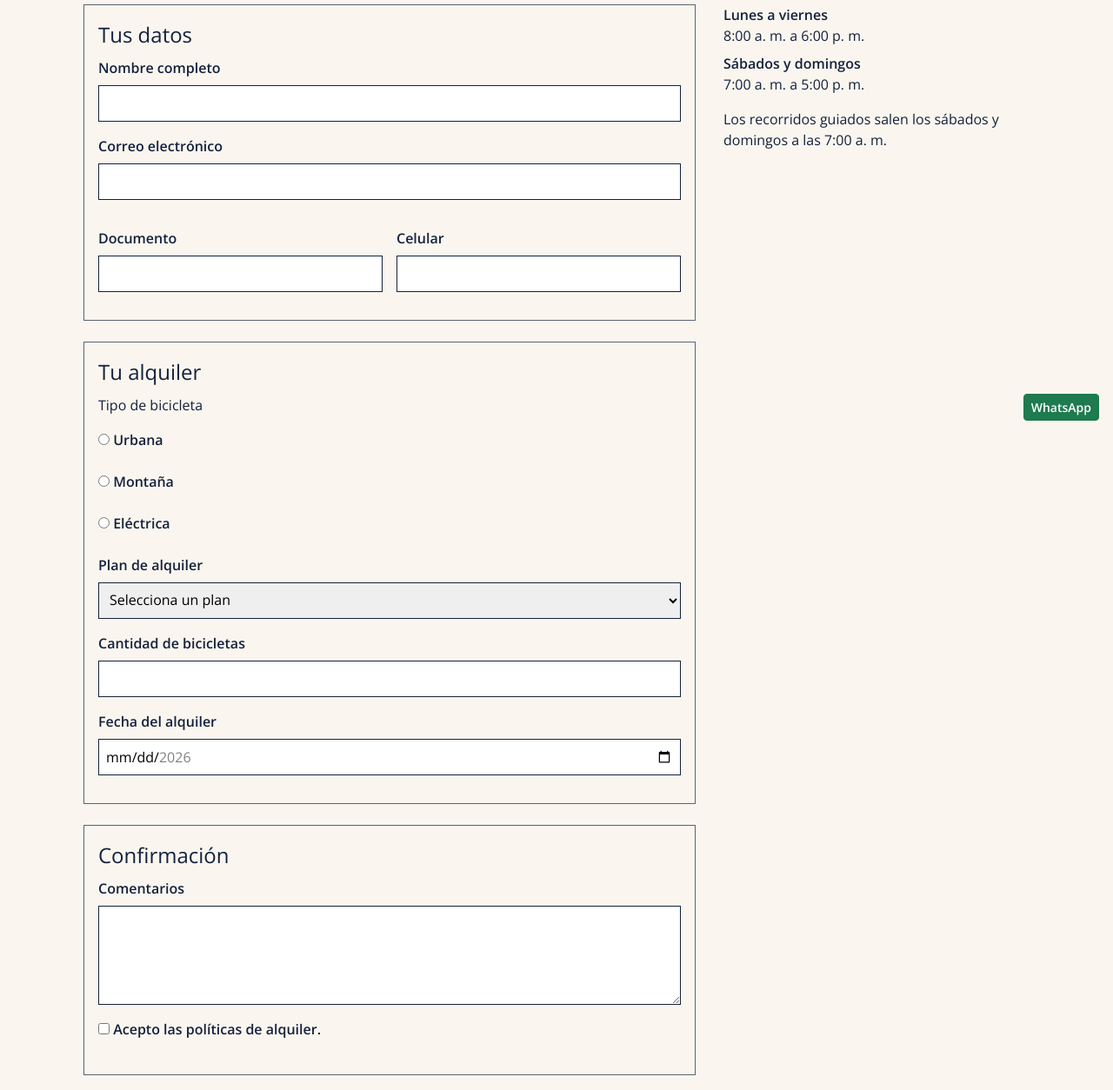
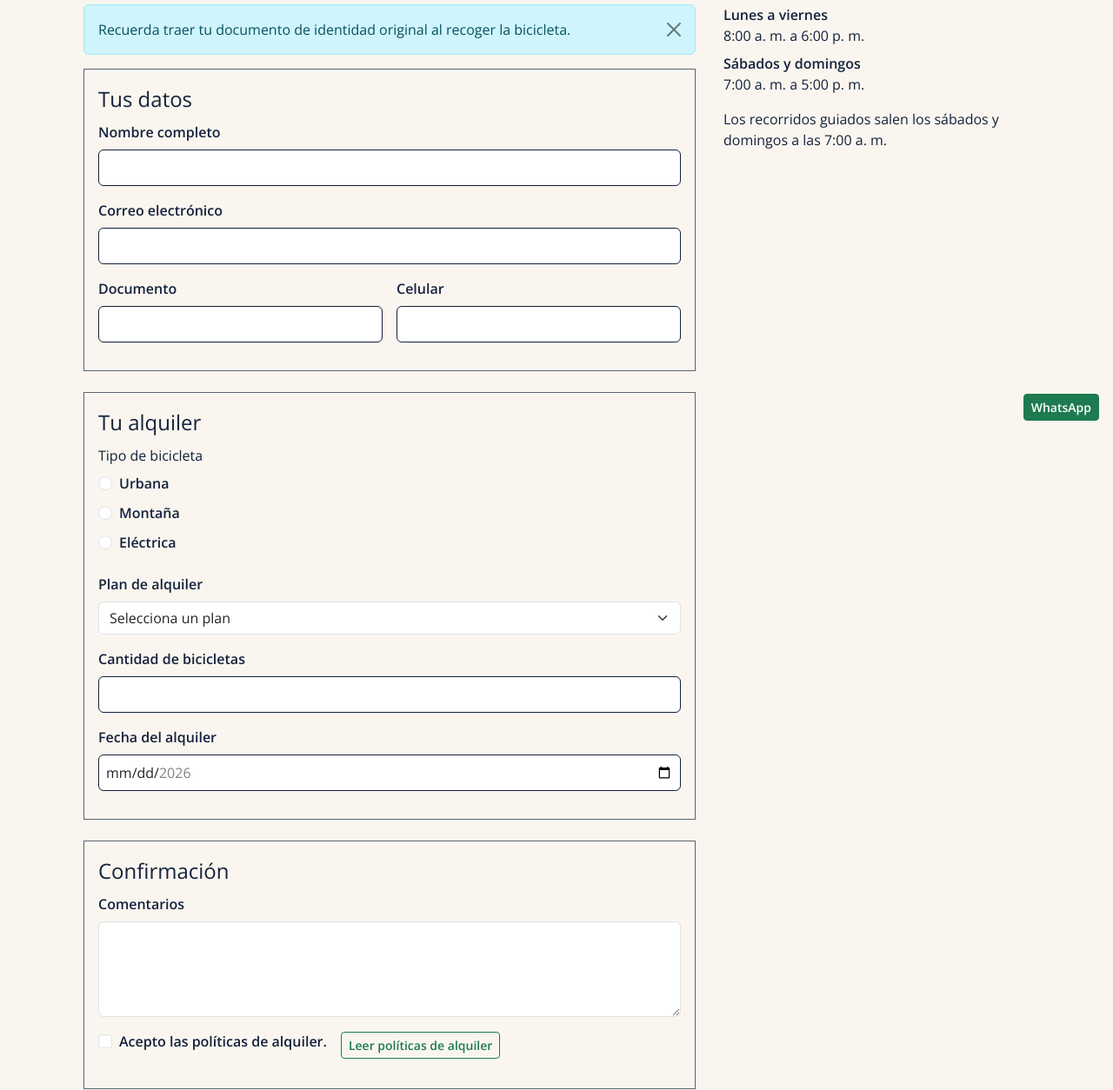
Before and after one commit to dress18/rueda-libre, a plain HTML site: page paginas/reservas.html in a window 1280 px wide. Shown: the part 300-1554 px from the top of the page at 87% size. Drawn offline with nearby package versions, Linux system fonts and the light colour scheme.

Commit message:
feat: mejorar formulario de reserva con validación y diseño responsivo

```diff
--- a/css/styles.css
+++ b/css/styles.css
@@ -193,8 +193,9 @@ footer .btn-outline-success {
     gap: var(--space-2);
 }
 
-.fila-formulario p {
+.fila-formulario > div {
     flex: 1 1 12rem;
+    min-width: 0;
 }
 
 table {
--- a/paginas/reservas.html
+++ b/paginas/reservas.html
@@ -61,77 +61,118 @@
         <div class="layout-reservas">
         <section id="formulario-reserva">
             <h2>Formulario de reserva</h2>
-            <form method="post">
+            <div class="alert alert-info alert-dismissible fade show" role="alert">
+                Recuerda traer tu documento de identidad original al recoger la bicicleta.
+                <button type="button" class="btn-close" data-bs-dismiss="alert" aria-label="Cerrar aviso"></button>
+            </div>
+            <form class="needs-validation" method="post" novalidate>
                 <fieldset>
                     <legend>Tus datos</legend>
-                    <p>
-                        <label for="nombre">Nombre completo</label>
-                        <input type="text" id="nombre" name="nombre" minlength="3" required>
-                    </p>
-                    <p>
-                        <label for="correo">Correo electrónico</label>
-                        <input type="email" id="correo" name="correo" required>
-                    </p>
+                    <div class="mb-3">
+                        <label class="form-label" for="nombre">Nombre completo</label>
+                        <input class="form-control" type="text" id="nombre" name="nombre" minlength="3" aria-describedby="nombre-error" required>
+                        <div class="invalid-feedback" id="nombre-error">Escribe tu nombre completo con al menos 3 caracteres.</div>
+                    </div>
+                    <div class="mb-3">
+                        <label class="form-label" for="correo">Correo electrónico</label>
+                        <input class="form-control" type="email" id="correo" name="correo" aria-describedby="correo-error" required>
+                        <div class="invalid-feedback" id="correo-error">Ingresa un correo válido, por ejemplo nombre@dominio.com.</div>
+                    </div>
                     <div class="fila-formulario">
-                        <p>
-                            <label for="documento">Documento</label>
-                            <input type="text" id="documento" name="documento" inputmode="numeric" pattern="[0-9]{6,10}" title="Ingresa entre 6 y 10 dígitos, sin letras ni espacios." required>
-                        </p>
-                        <p>
-                            <label for="telefono">Celular</label>
-                            <input type="tel" id="telefono" name="telefono" inputmode="numeric" pattern="3[0-9]{9}" title="Ingresa 10 dígitos y comienza por 3, por ejemplo 3001234567." required>
-                        </p>
+                        <div class="mb-3">
+                            <label class="form-label" for="documento">Documento</label>
+                            <input class="form-control" type="text" id="documento" name="documento" inputmode="numeric" pattern="[0-9]{6,10}" title="Ingresa entre 6 y 10 dígitos, sin letras ni espacios." aria-describedby="documento-error" required>
+                            <div class="invalid-feedback" id="documento-error">Ingresa entre 6 y 10 dígitos, sin letras ni espacios.</div>
+                        </div>
+                        <div class="mb-3">
+                            <label class="form-label" for="telefono">Celular</label>
+                            <input class="form-control" type="tel" id="telefono" name="telefono" inputmode="numeric" pattern="3[0-9]{9}" title="Ingresa 10 dígitos y comienza por 3, por ejemplo 3001234567." aria-describedby="telefono-error" required>
+                            <div class="invalid-feedback" id="telefono-error">Ingresa 10 dígitos y comienza por 3, por ejemplo 3001234567.</div>
+                        </div>
                     </div>
                 </fieldset>
 
                 <fieldset>
                     <legend>Tu alquiler</legend>
-                    <p>Tipo de bicicleta</p>
-                    <p>
-                        <input type="radio" id="bicicleta-urbana" name="tipo_bicicleta" value="urbana" required>
-                        <label for="bicicleta-urbana">Urbana</label>
-                    </p>
-                    <p>
-                        <input type="radio" id="bicicleta-montana" name="tipo_bicicleta" value="montana">
-                        <label for="bicicleta-montana">Montaña</label>
-                    </p>
-                    <p>
-                        <input type="radio" id="bicicleta-electrica" name="tipo_bicicleta" value="electrica">
-                        <label for="bicicleta-electrica">Eléctrica</label>
-                    </p>
-                    <p>
-                        <label for="plan">Plan de alquiler</label>
-                        <select id="plan" name="plan" required>
+                    <div class="mb-3">
+                        <p class="form-label" id="tipo-bicicleta-label">Tipo de bicicleta</p>
+                        <div class="form-check">
+                            <input class="form-check-input" type="radio" id="bicicleta-urbana" name="tipo_bicicleta" value="urbana" aria-labelledby="tipo-bicicleta-label bicicleta-urbana-label" aria-describedby="tipo-bicicleta-error" required>
+                            <label class="form-check-label" id="bicicleta-urbana-label" for="bicicleta-urbana">Urbana</label>
+                            <div class="invalid-feedback" id="tipo-bicicleta-error">Elige una bicicleta urbana, de montaña o eléctrica.</div>
+                        </div>
+                        <div class="form-check">
+                            <input class="form-check-input" type="radio" id="bicicleta-montana" name="tipo_bicicleta" value="montana" aria-labelledby="tipo-bicicleta-label bicicleta-montana-label">
+                            <label class="form-check-label" id="bicicleta-montana-label" for="bicicleta-montana">Montaña</label>
+                        </div>
+                        <div class="form-check">
+                            <input class="form-check-input" type="radio" id="bicicleta-electrica" name="tipo_bicicleta" value="electrica" aria-labelledby="tipo-bicicleta-label bicicleta-electrica-label">
+                            <label class="form-check-label" id="bicicleta-electrica-label" for="bicicleta-electrica">Eléctrica</label>
+                        </div>
+                    </div>
+                    <div class="mb-3">
+                        <label class="form-label" for="plan">Plan de alquiler</label>
+                        <select class="form-select" id="plan" name="plan" aria-describedby="plan-error" required>
                             <option value="">Selecciona un plan</option>
                             <option value="1-hora">1 hora</option>
                             <option value="medio-dia">Medio día (4 h)</option>
                             <option value="dia-completo">Día completo</option>
                         </select>
-                    </p>
-                    <p>
-                        <label for="cantidad">Cantidad de bicicletas</label>
-                        <input type="number" id="cantidad" name="cantidad" min="1" max="6" step="1" required>
-                    </p>
-                    <p>
-                        <label for="fecha">Fecha del alquiler</label>
-                        <input type="date" id="fecha" name="fecha" min="2026-11-01" max="2026-12-31" required>
-                    </p>
+                        <div class="invalid-feedback" id="plan-error">Selecciona uno de los planes disponibles.</div>
+                    </div>
+                    <div class="mb-3">
+                        <label class="form-label" for="cantidad">Cantidad de bicicletas</label>
+                        <input class="form-control" type="number" id="cantidad" name="cantidad" min="1" max="6" step="1" aria-describedby="cantidad-error" required>
+                        <div class="invalid-feedback" id="cantidad-error">Ingresa una cantidad entre 1 y 6 bicicletas.</div>
+                    </div>
+                    <div class="mb-3">
+                        <label class="form-label" for="fecha">Fecha del alquiler</label>
+                        <input class="form-control" type="date" id="fecha" name="fecha" min="2026-11-01" max="2026-12-31" aria-describedby="fecha-error" required>
+                        <div class="invalid-feedback" id="fecha-error">Selecciona una fecha entre el 1 de noviembre y el 31 de diciembre de 2026.</div>
+                    </div>
                 </fieldset>
 
                 <fieldset>
                     <legend>Confirmación</legend>
-                    <p>
-                        <label for="comentarios">Comentarios</label>
-                        <textarea id="comentarios" name="comentarios" rows="4" maxlength="300"></textarea>
-                    </p>
-                    <p>
-                        <input type="checkbox" id="politicas" name="politicas" value="aceptadas" required>
-                        <label for="politicas">Acepto las políticas de alquiler.</label>
-                    </p>
+                    <div class="mb-3">
+                        <label class="form-label" for="comentarios">Comentarios</label>
+                        <textarea class="form-control" id="comentarios" name="comentarios" rows="4" maxlength="300"></textarea>
+                    </div>
+                    <div class="d-flex flex-wrap align-items-center gap-3 mb-3">
+                        <div class="form-check">
+                            <input class="form-check-input" type="checkbox" id="politicas" name="politicas" value="aceptadas" aria-describedby="politicas-error" required>
+                            <label class="form-check-label" for="politicas">Acepto las políticas de alquiler.</label>
+                            <div class="invalid-feedback" id="politicas-error">Marca la casilla para confirmar que aceptas las políticas de alquiler.</div>
+                        </div>
+                        <button class="btn btn-outline-success btn-sm" type="button" data-bs-toggle="modal" data-bs-target="#modalPoliticas">Leer políticas de alquiler</button>
+                    </div>
                 </fieldset>
 
                 <button class="btn btn-success" type="submit">Enviar reserva</button>
             </form>
+
+            <div class="modal fade" id="modalPoliticas" tabindex="-1" aria-labelledby="modalPoliticasTitulo" aria-hidden="true">
+                <div class="modal-dialog modal-dialog-centered">
+                    <div class="modal-content">
+                        <div class="modal-header">
+                            <h2 class="modal-title fs-5" id="modalPoliticasTitulo">Políticas de alquiler</h2>
+                            <button type="button" class="btn-close" data-bs-dismiss="modal" aria-label="Cerrar políticas"></button>
+                        </div>
+                        <div class="modal-body">
+                            <ol>
+                                <li>Presenta tu documento de identidad original al recoger la bicicleta.</li>
+                                <li>Revisa la bicicleta con el asesor antes de salir.</li>
+                                <li>Cada 15 minutos de retraso en la devolución tienen un recargo de $5.000.</li>
+                                <li>Los daños por mal uso se cobran según el costo de la reparación.</li>
+                                <li>Los menores de edad deben estar acompañados por un adulto responsable.</li>
+                            </ol>
+                        </div>
+                        <div class="modal-footer">
+                            <button type="button" class="btn btn-success" data-bs-dismiss="modal">Entendido</button>
+                        </div>
+                    </div>
+                </div>
+            </div>
         </section>
         <aside>
             <h2>Horario de atención</h2>
@@ -174,5 +215,25 @@
     </footer>
     <a class="enlace-whatsapp btn btn-success btn-sm" href="https://wa.me/573000000000" target="_blank" rel="noopener noreferrer">WhatsApp</a>
     <script src="https://cdn.jsdelivr.net/npm/bootstrap@5.3.8/dist/js/bootstrap.bundle.min.js"></script>
+    <script>
+        (() => {
+            'use strict'
+
+            // Fetch all the forms we want to apply custom Bootstrap validation styles to
+            const forms = document.querySelectorAll('.needs-validation')
+
+            // Loop over them and prevent submission
+            Array.from(forms).forEach(form => {
+                form.addEventListener('submit', event => {
+                    if (!form.checkValidity()) {
+                        event.preventDefault()
+                        event.stopPropagation()
+                    }
+
+                    form.classList.add('was-validated')
+                }, false)
+            })
+        })()
+    </script>
 </body>
 </html>
```
